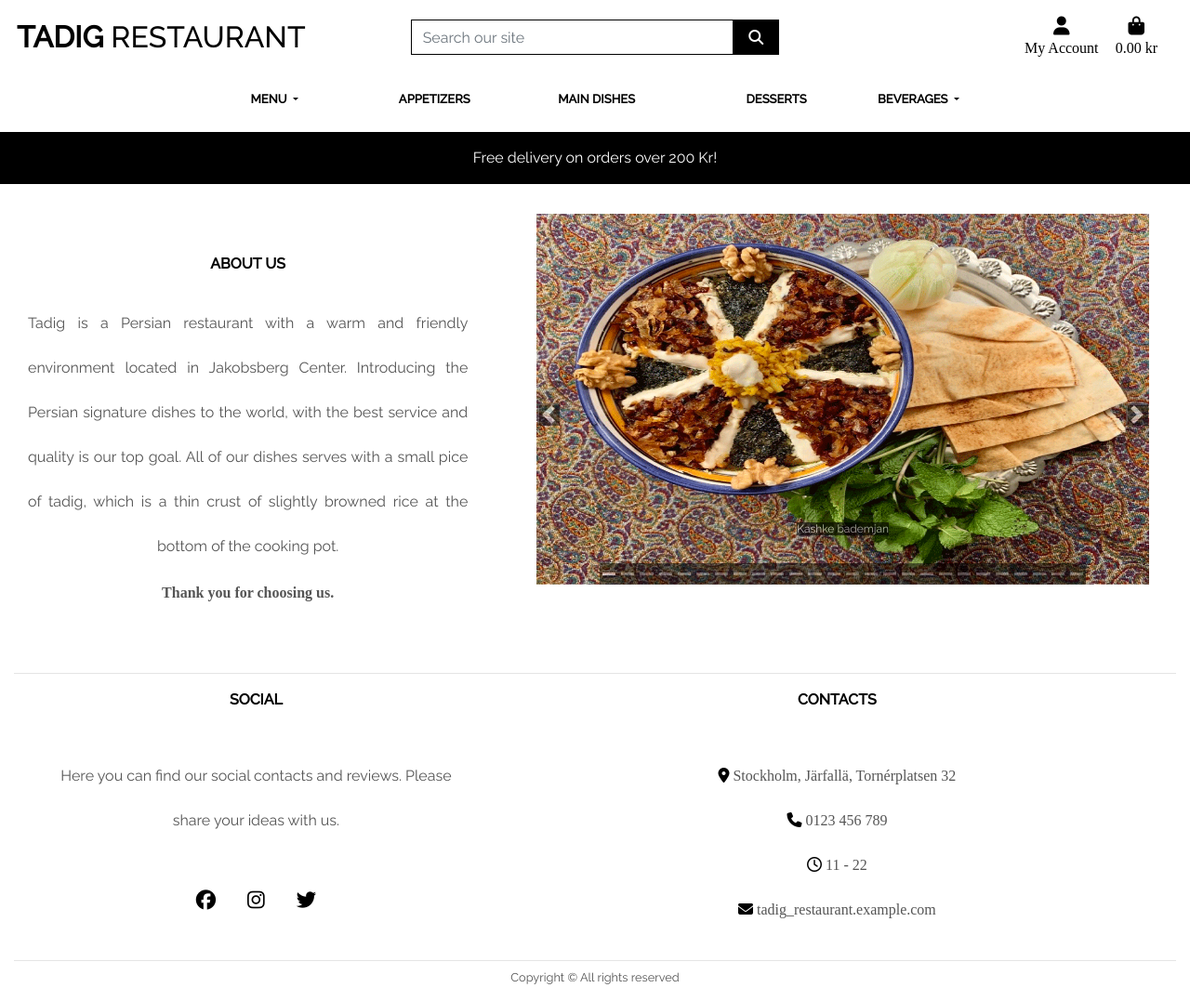
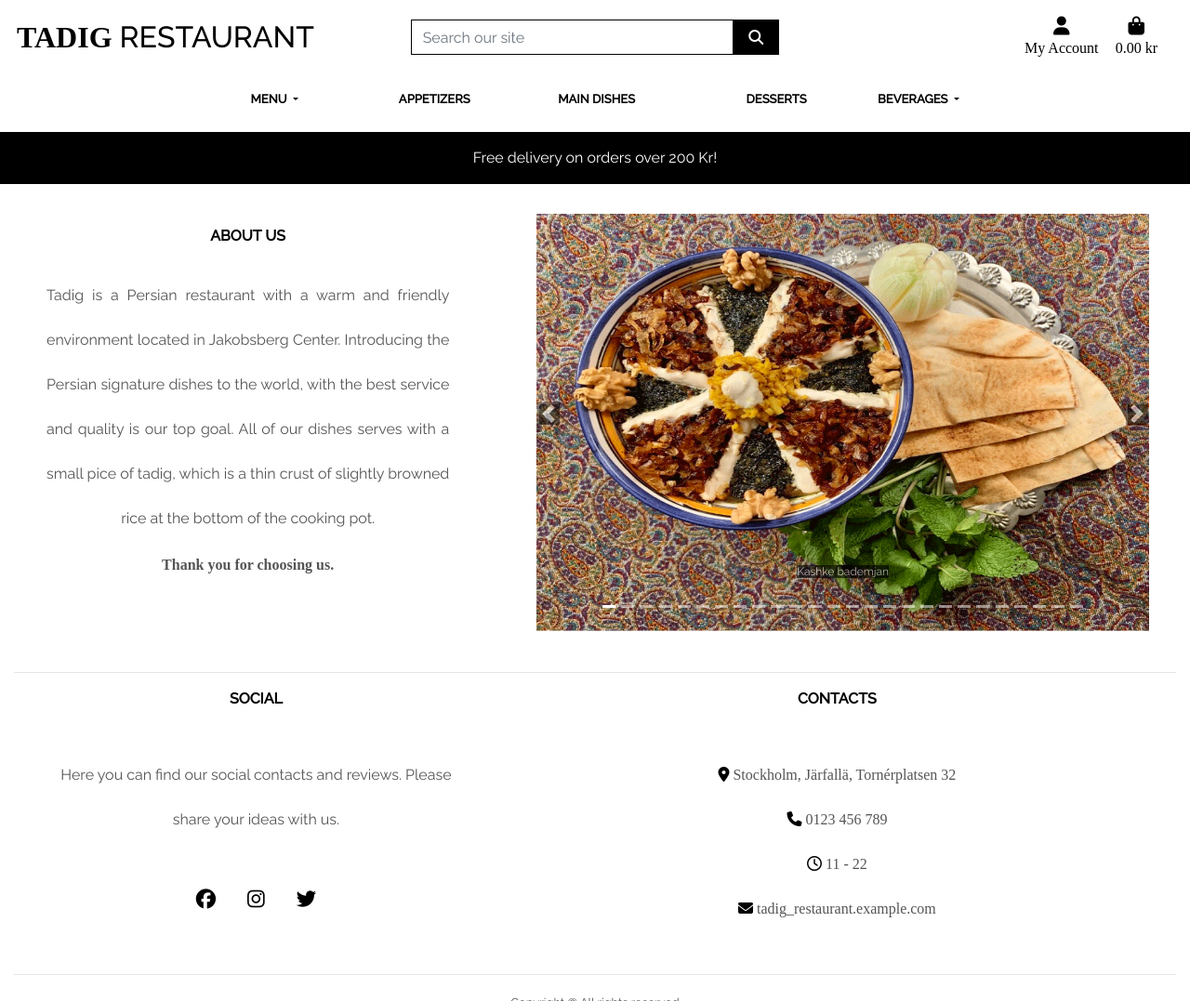
Before and after one commit to behnazkhoshnood/tadig_restaurant_v2, a Django app: page / in a window 1280 px wide. Shown: the whole page at 93% size. Run offline with Django 3.2, Linux system fonts and the light colour scheme; data comes from the database, SQL or seed files in the repository; both versions use the stored data as it was after the commit; some libraries are stand-ins or nearby versions.

Commit message:
working on styling the pages

```diff
--- a/bag/templates/bag/bag.html
+++ b/bag/templates/bag/bag.html
@@ -13,9 +13,9 @@
 {% block content %}
 
     <div class="container-fluid">
-        <div class="row mt-lg-5">
-            <div class="col mt-5">
-                <h2 class="logo-font mb-3 mt-5 mt-sm-0 mt-lg-5 pt-3 text-center">Order Bag</h2>
+        <div class="row">
+            <div class="col">
+                <h2 class="logo-font mb-3 text-center">Order Bag</h2>
             </div>
         </div>
         <hr>
--- a/checkout/templates/checkout/checkout.html
+++ b/checkout/templates/checkout/checkout.html
@@ -25,7 +25,7 @@
     </div>
 
     <div class="row">
-        <div class="col-12 col-lg-6 order-lg-last mb-5">
+        <div class="col-12 col-lg-6 order-summary order-lg-last mb-5">
             <p class="text-muted">Order Summary ({{ product_count }})</p>
             <div class="row">
                 <div class="col-7 offset-2">
--- a/home/templates/home/index.html
+++ b/home/templates/home/index.html
@@ -26,11 +26,22 @@
                 </p>
                 <h6 class="font-weight-bold">
                     Thank you for choosing us.
-                <h6>
+                </h6>
             </div>
             <!-- carousel -->
             <div id="carouselExampleDark" class="carousel carousel-dark slide d-block col-12 col-lg-7"
                 data-ride="carousel">
+                <hr class="d-block d-lg-none">
+                                                                                    <!-- carousel indicators -->
+                <ol class="carousel-indicators">
+                    {% for product in products %}
+                        {% if forloop.first %}
+                            <li data-target="#carouselExampleDark" data-slide-to="{{forloop.counter0}}" class="active"></li>
+                        {% else %}
+                            <li data-target="#carouselExampleDark" data-slide-to="{{forloop.counter0}}"></li>
+                        {% endif %}
+                    {% endfor %}
+                </ol>
                 <div class="carousel-inner">
                     <!--                                  carousel item active -->
                     {% for product in products %}
@@ -83,16 +94,6 @@
                     <span class="carousel-control-next-icon" aria-hidden="true"></span>
                     <span class="d-none">Next</span>
                 </button>
-                                                                    <!-- carousel indicators -->
-                <ol class="carousel-indicators">
-                    {% for product in products %}
-                        {% if forloop.first %}
-                            <li data-target="#carouselExampleDark" data-slide-to="{{forloop.counter0}}" class="active"></li>
-                        {% else %}
-                            <li data-target="#carouselExampleDark" data-slide-to="{{forloop.counter0}}"></li>
-                        {% endif %}
-                    {% endfor %}
-                </ol>
             </div>
         </div>
     </div>
--- a/static/css/base.css
+++ b/static/css/base.css
@@ -33,13 +32,23 @@ html {
     max-height: 450px;
 }
 
+.inline {
+    display: inline;
+}
+
+
+.bg-black {
+    background: black;
+}
+
 h1,
 h2,
 h3,
 h4,
 h5,
 h6,
-li {
+li,
+strong {
     font-family: 'Open+Sans';
 }
 
@@ -78,43 +87,12 @@ i {
     width: 1.5rem;
 }
 
-.navbar {
-    font-size: 13px;
-    padding: 10px;
+.text-black {
+    color: #000 !important;
 }
 
-.table-responsive {
-    font-size: 13px;
-}
-
-.nav-link,
-.navbar-toggler {
-    padding-right: 3px;
-    padding-left: 3px;
-}
-
-.nav-link:last-child {
-    padding-right: 20px;
-}
-
-
-.product-details-img,
-.product-img {
-    height: 200px;
-}
-
-.quantity-input {
-    width: max-content;
-    margin: 0 auto;
-}
-
-.logo-font {
-    text-transform: uppercase;
-    font-family: 'Raleway';
-}
-
-.main-logo-link {
-    width: fit-content;
+.border-black {
+    border: 1px solid black !important;
 }
 
 .btn-black {
@@ -135,6 +113,54 @@ i {
     color: white !important;
 }
 
+/* -------------------------------- base html */
+
+.navbar {
+    font-size: 13px;
+    padding: 10px;
+    justify-content: space-around;
+}
+
+.navbar-nav li,
+.order-btn {
+    white-space: nowrap
+}
+
+.nav-link,
+.navbar-toggler {
+    padding-right: 3px;
+    padding-left: 3px;
+}
+
+.nav-link:last-child {
+    padding-right: 20px;
+}
+
+.logo-font {
+    text-transform: uppercase;
+    font-family: 'Raleway';
+}
+
+.main-logo-link {
+    width: fit-content;
+}
+
+/* -------------------------------- product/product_details html */
+
+.list-group-item:last-child {
+    border-bottom: none;
+}
+
+.product-details-img,
+.product-img {
+    height: 200px;
+}
+
+.quantity-input {
+    width: max-content;
+    margin: 0 auto;
+}
+
 .shop-now-button:hover,
 .shop-now-button:active,
 .shop-now-button:focus,
@@ -145,21 +171,11 @@ i {
     color: white;
 }
 
-.text-black {
-    color: #000 !important;
-}
+/* -------------------------------- index html */
 
-.border-black {
-    border: 1px solid black !important;
-}
-
-.navbar {
-    justify-content: space-around;
-}
-
-.navbar-nav li,
-.order-btn {
-    white-space: nowrap
+#about-note{
+    padding-right: 50px;
+    padding-left: 50px;
 }
 
 #about-note p {
@@ -172,7 +188,7 @@ i {
     background-size: cover;
     padding-left: 0;
     padding-right: 0;
-    height: 200px;
+    height: 250px;
 }
 
 .carousel-control-next,
@@ -199,21 +215,8 @@ i {
     margin: 45px;
 }
 
-.carousel-indicators {
-    right: 0;
-    left: 0;
-    z-index: 15;
-    display: -ms-flexbox;
-    display: flex;
-    -ms-flex-pack: center;
-    justify-content: center;
-    padding-left: 0;
-    margin-right: 15%;
-    margin-left: 15%;
-    list-style: none;
-    background: black;
-    opacity: .5;
-    bottom: -10px;
+#carouselExampleDark{
+    height: 100%;
 }
 
 .carousel-control-prev-icon,
@@ -221,60 +224,12 @@ i {
     padding: 10px;
 }
 
-
 .carousel-caption {
     opacity: .6;
     margin: 0 auto;
     width: max-content;
     bottom: 8%;
     font-size: 12px;
-}
-
-.list-group-item:last-child {
-    border-bottom: none;
-}
-
-#about-note,
-.social-note,
-.contacts {
-    padding: 15px;
-}
-
-.inline {
-    display: inline;
-}
-
-
-.bg-black {
-    background: black;
-}
-
-footer {
-    bottom: 0;
-    margin: 0;
-    padding: 0;
-    clear: both;
-    position: relative;
-}
-
-.fab {
-    line-height: 2 !important;
-    font-weight: 900;
-    font-size: 1.33333em;
-    color: black;
-}
-
-.contacts li i {
-    color: black;
-}
-
-.update-link,
-.remove-item {
-    cursor: pointer;
-}
-
-.update-form {
-    min-width: 80px;
 }
 
 /* -------------------------------- products page */
@@ -458,28 +459,19 @@ div.img-div {
         padding: 30px;
     }
 
-    #about-note {
-        line-height: 5;
-    }
-
     #about-note,
     .social-note,
     .contacts {
         line-height: 3;
-        padding: 30px;
     }
 
     .carousel-item img {
-        height: 400px;
+        height: 450px;
     }
-
-    .carousel-indicators {
-        bottom: 40px;
-    }
-
 }
 
 /* ipad pro */
+
 @media (min-height: 1350px) {
 
     #carouselExampleDark,
--- a/templates/includes/footer.html
+++ b/templates/includes/footer.html
@@ -28,7 +28,7 @@
                 <li><i class="fas fa-envelope"></i> tadig_restaurant.example.com</li>
             </ul>
         </div>
-        <hr class="w-100 mb-1 mt-0">
+        <hr class="w-100">
         <div class="col-md-12">
             <p class="small mt-1 text-center"> Copyright &copy; All rights reserved</p>
         </div>
```
Also changed, not shown: other parts of static/css/base.css (+63 -21 lines), db.sqlite3.
